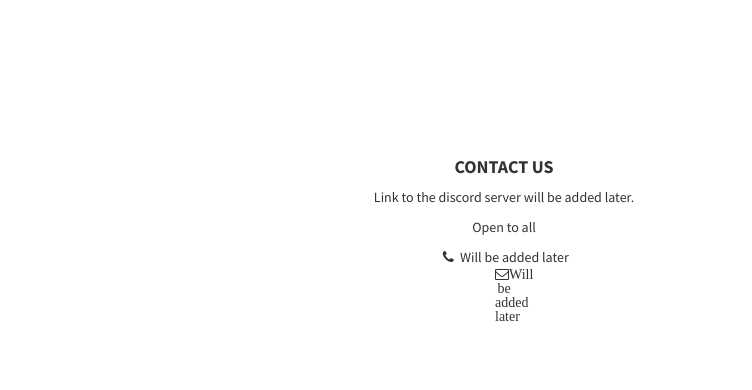
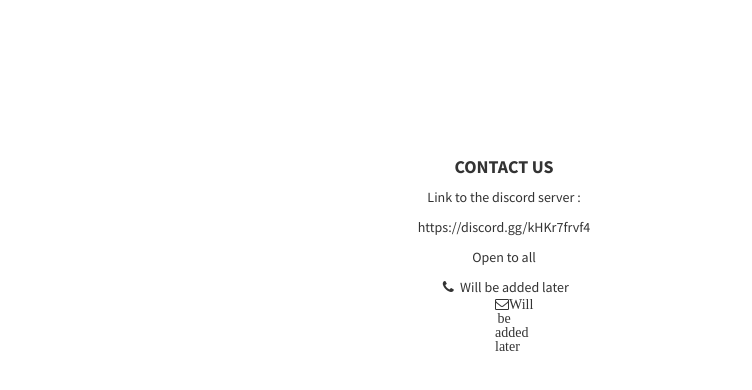
Before and after one commit to Saby-gges/indianlegendar, a plain HTML site: page index.html in a window 1280 px wide. Shown: the part 1232-1622 px from the top of the page, without its empty margins (136-888 px from the left). Drawn offline with Linux system fonts and the light colour scheme.

Commit message:
Update index.html

```diff
--- a/index.html
+++ b/index.html
@@ -108,7 +108,8 @@
                 <div class="col-lg-10 col-lg-offset-1 text-center">
                     <h4><strong> CONTACT US </strong>
                     </h4>
-                    <p>Link to the discord server will be added later. </p>
+                    <p>Link to the discord server : </p>
+                    <p> https://discord.gg/kHKr7frvf4 </p>
                     <p> Open to all </p>
                     <ul class="list-unstyled">
                         <li><i class="fa fa-phone fa-fw"></i> Will be added later </li>
```
